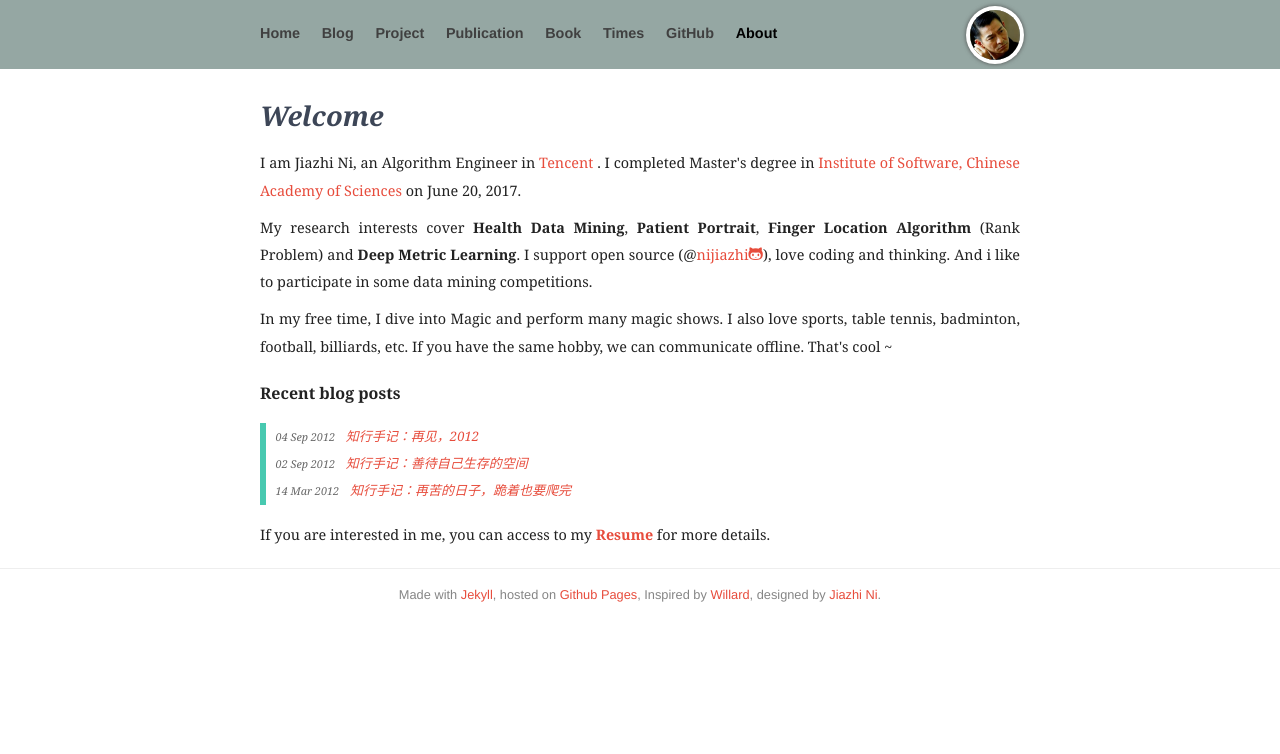
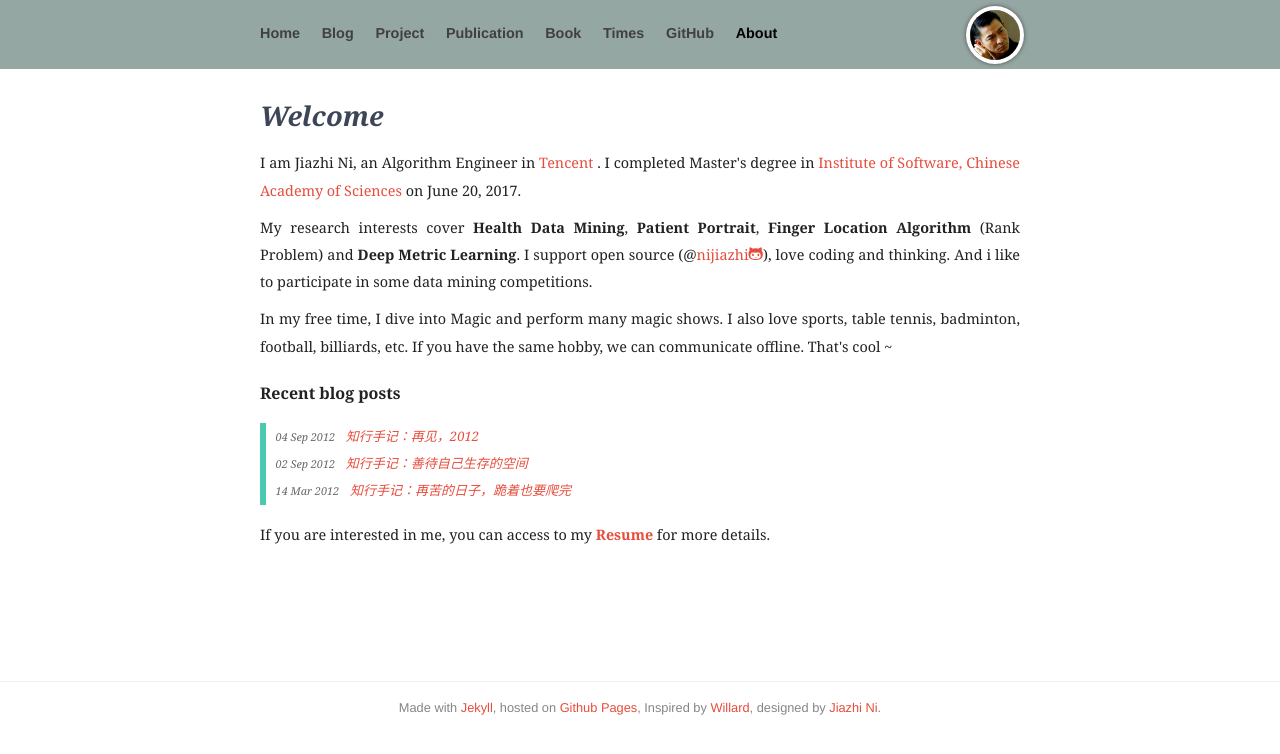
Before and after one commit to nijiazhi/nijiazhi.github.io, a Jekyll site: the page built from index.html, in a window 1280 px wide. Shown: the top 754 px of the page. Built offline with Jekyll 4.4.1, drawn with Linux system fonts in a browser that asks for light colours; nearby versions of some CDN libraries.

Commit message:
default.html

```diff
--- a/_layouts/default.html
+++ b/_layouts/default.html
@@ -53,7 +53,7 @@
   {{ content }}
 
   <!-- <div class="separator"></div> -->
-  <footer style="margin-top: 0cm">
+  <footer style="margin-top: 3cm">
     <div  style="border-bottom: 1px solid #eee"></div>
     <p>
       Made with <a href="http://jekyllrb.com/">Jekyll</a>,
```
